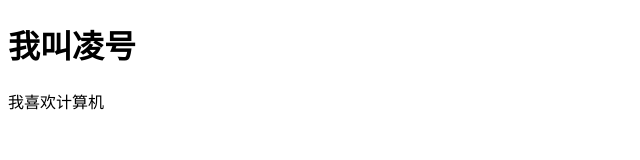
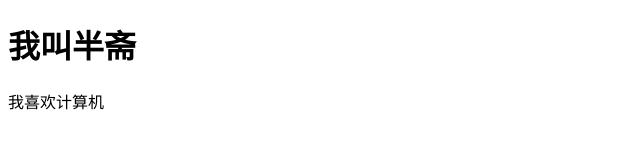
Before and after one commit to zerolhao/blog, a plain HTML site: page index.html in a window 1280 px wide. Shown: the full height of the page, 0-640 px from the left. Drawn offline with Linux system fonts and the light colour scheme.

Commit message:
first modification

```diff
--- a/index.html
+++ b/index.html
@@ -7,7 +7,7 @@
   <title>我的博客</title>
 </head>
 <body>
-  <h1>我叫凌号</h1>
+  <h1>我叫半斋</h1>
   <p>我喜欢计算机</p>
 </body>
 </html>
```
